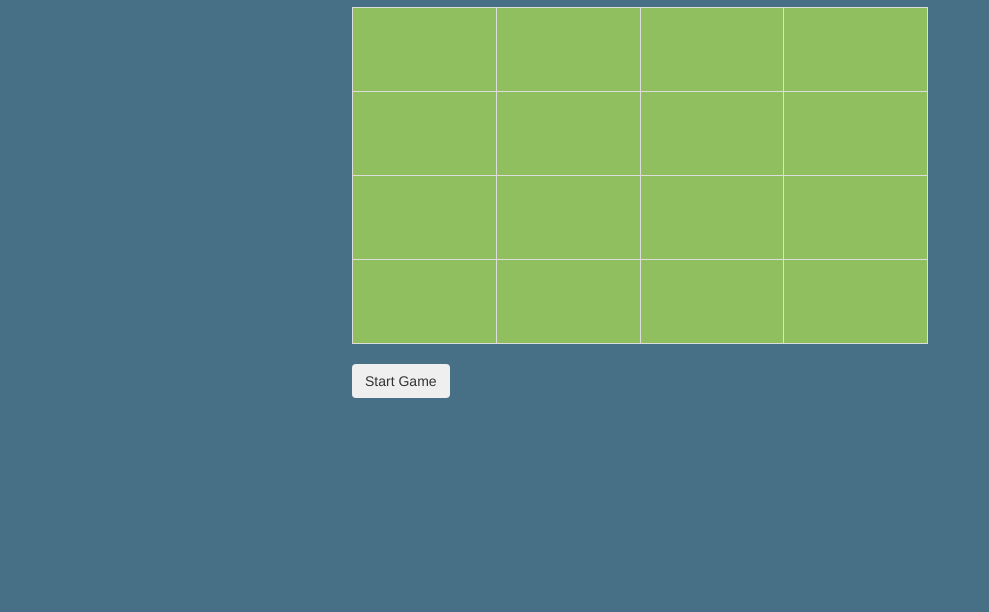
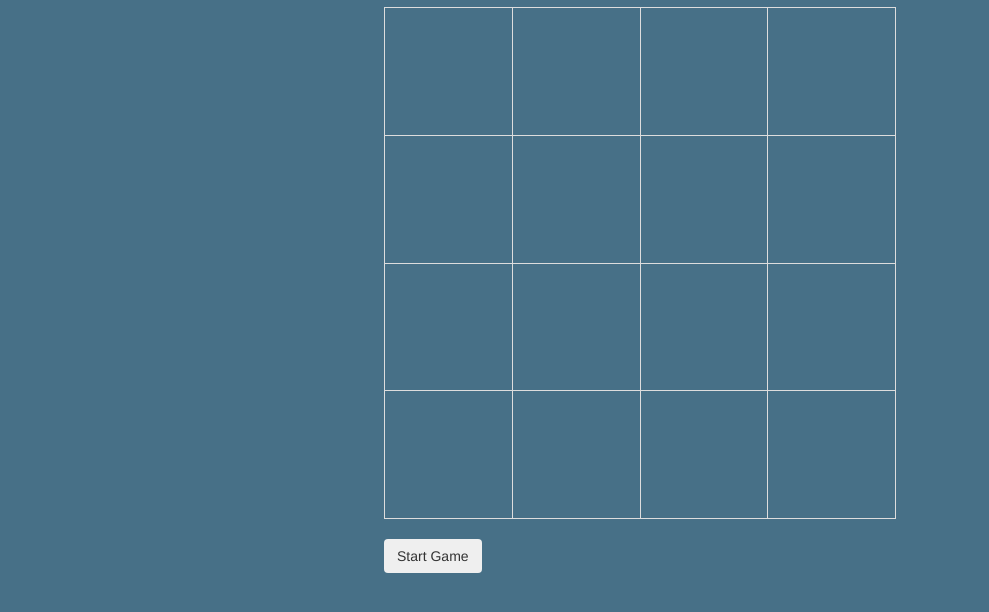
Before and after one commit to dfroberts2/177147, a website: page app/index.html in a window 1280 px wide. Shown: the part 56-668 px from the top of the page, without its empty margins (0-989 px from the left). Drawn offline with Linux system fonts and the light colour scheme.

Commit message:
Fix styling of board

```diff
--- a/app/css/app.css
+++ b/app/css/app.css
@@ -2,7 +2,7 @@ body{
 	background-color: #477087;
 }
 .table-container {
-  width: 45%;
+  width: 40%;
   margin: auto;
 }
 table {
@@ -15,18 +15,47 @@ td {
   width: 20%;
   min-width: 20%;
   max-width: 20%;
-  height: 3em;
-  max-height: 3em;
-  min-height: 3em;
 
   position: relative;
   overflow:hidden;
 }
-
-.inactive {
-	background-color: #90BF60;
+td:after {
+  content: '';
+  display: block;
+  margin-top: 100%;
+}
+.square {
+    float:left;
+    position: relative;
+    width: 30%;
+    padding-bottom : 30%; /* = width for a 1:1 aspect ratio */
+    margin:1.66%;
+    overflow:hidden;
 }
 
-.filled {
-	background-color: #D4846A;
+.content {
+    position:absolute;
+    height:80%; /* = 100% - 2*10% padding */
+    width:90%; /* = 100% - 2*5% padding */
+    padding: 10% 5%;
 }
+.table{
+    display:table;
+    height:100%;
+    width:100%;
+}
+.table-cell{
+    display:table-cell;
+    vertical-align:middle;
+    height:100%;
+    width:100%;
+}
+
+  .inactive {
+  	background-color: #90BF60;
+  }
+
+  .filled {
+    transition: background-color 0.5s linear;
+  	background-color: #D4846A;
+  }
--- a/app/index.html
+++ b/app/index.html
@@ -11,19 +11,20 @@
 	<div class="table-container" ng-controller="BoardController">
 		<table class="table table-bordered">
 			<tr>
-				<td ng-repeat="cellValue in board.values[0] track by $index" class="inactive">{{cellValue}}</td>
+				<td ng-repeat="cellValue in board.values[0] track by $index" class="{{setCellClass(cellValue)}}"><div class="content">{{cellValue}}</div></td>
 			</tr>
 			<tr>
-				<td ng-repeat="cellValue in board.values[1] track by $index" class="inactive">{{cellValue}}</td>
+				<td ng-repeat="cellValue in board.values[1] track by $index" class="{{setCellClass(cellValue)}}"><div class="content">{{cellValue}}</div></td>
 			</tr>
 			<tr>
-				<td ng-repeat="cellValue in board.values[2] track by $index" class="inactive">{{cellValue}}</td>
+				<td ng-repeat="cellValue in board.values[2] track by $index" class="{{setCellClass(cellValue)}}"><div class="content">{{cellValue}}</div></td>
 			</tr>
 			<tr>
-				<td ng-repeat="cellValue in board.values[3] track by $index" class="inactive">{{cellValue}}</td>
+				<td ng-repeat="cellValue in board.values[3] track by $index" class="{{setCellClass(cellValue)}}"><div class="content">{{cellValue}}</div></td>
 			</tr>
 		</table>
-		<button ng-init="showStartButton=true" ng-show="showStartButton" ng-click="startGame(); show=false" class="btn">Start Game</button>
+	<button ng-init="showStartButton=true" ng-show="showStartButton" ng-click="startGame(); show=false" class="btn">Start Game</button>
+	<score ng-show="!showStartButton" score="{{board.score()}}"></score>
 	</div>
 
 <script src="/lib/jquery.min.js"></script>
@@ -35,5 +36,6 @@
 <script src="/js/services/BoardEvents.js"></script>
 <script src="/js/services/KeyEvents.js"></script>
 <script src="/js/services/BoardMethods.js"></script>
+<script src="/js/directives/score.js"></script>
 </body>
 </html>
```
